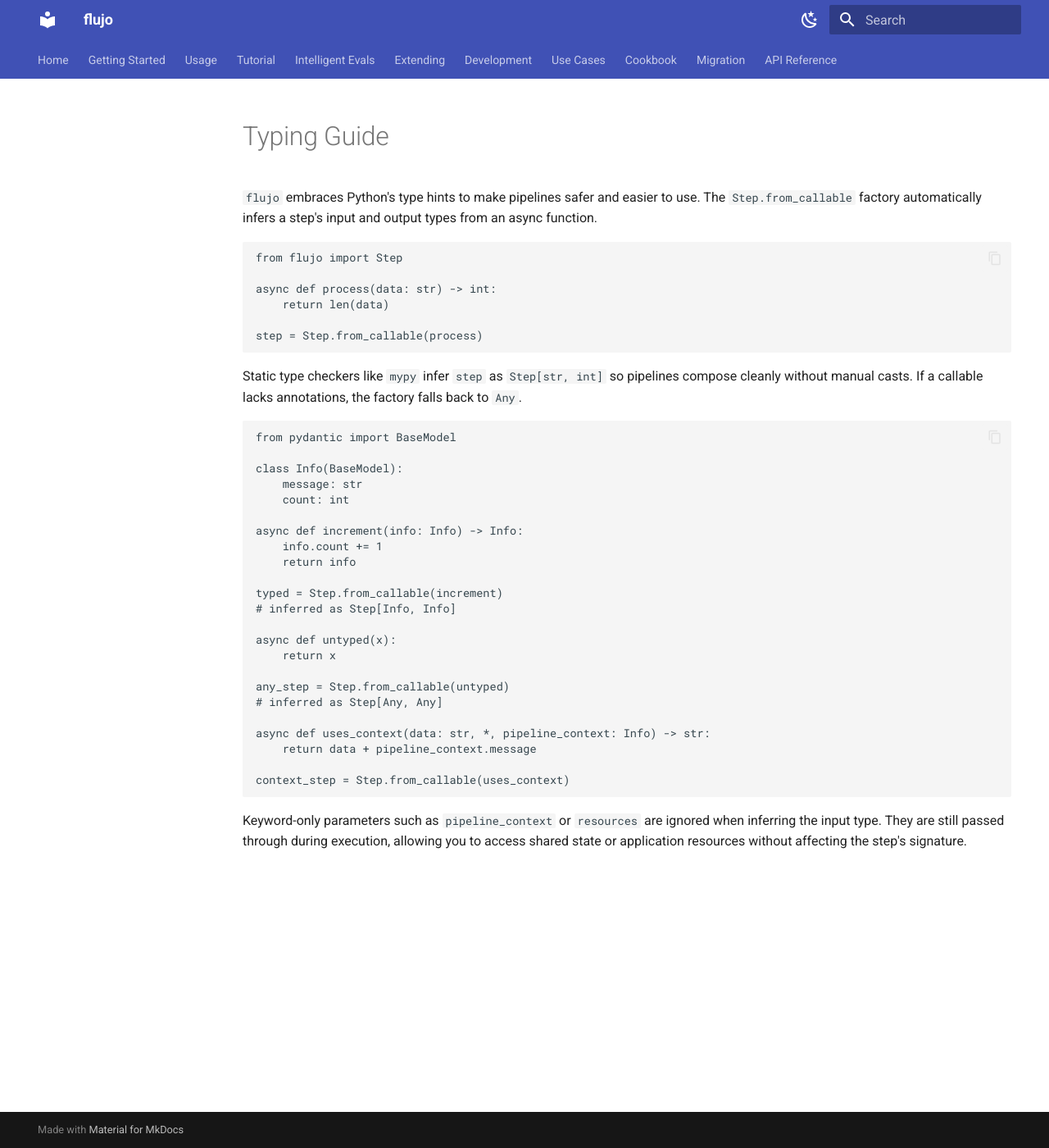
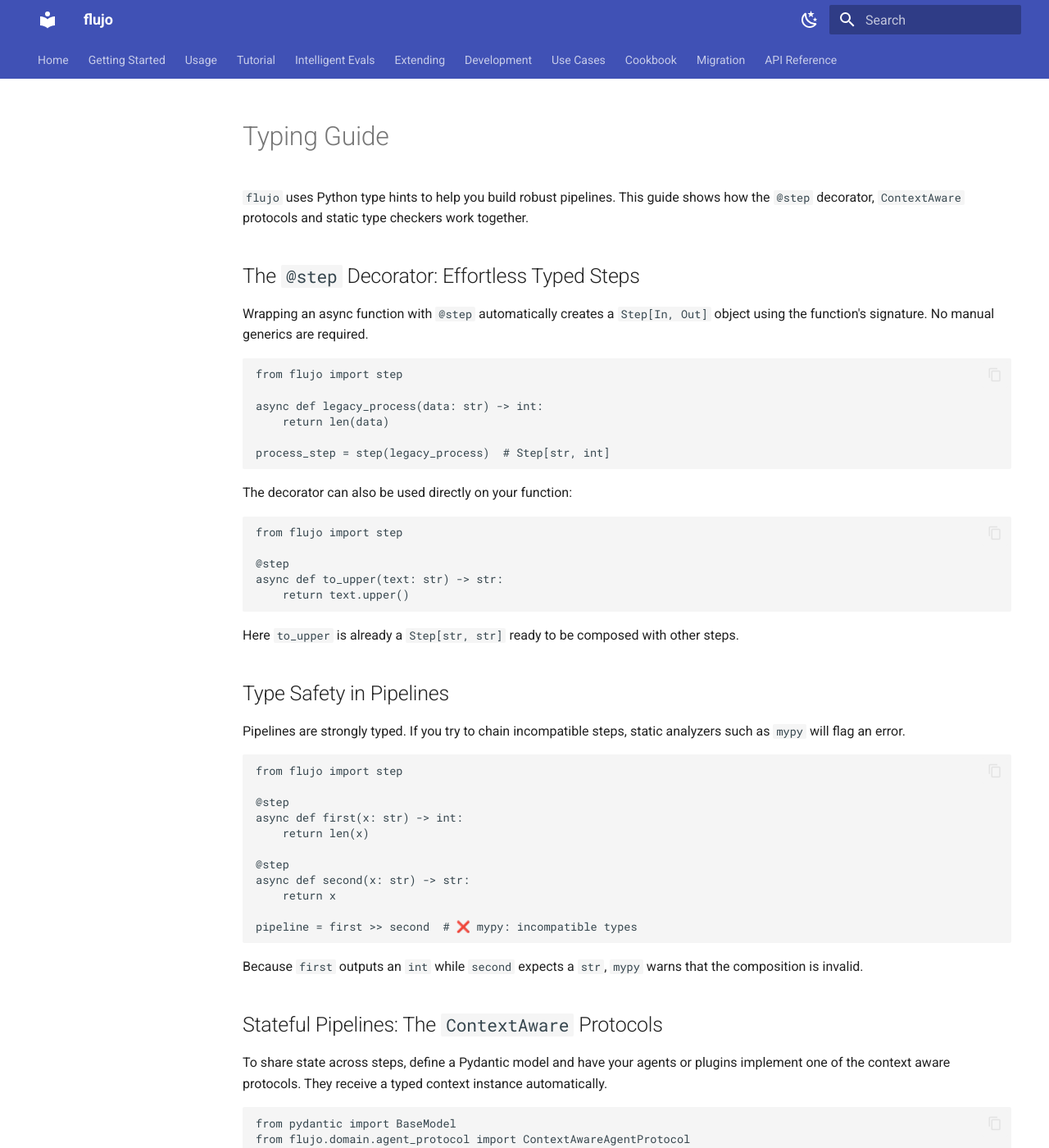
Before and after one commit to aandresalvarez/flujo, an MkDocs documentation site: the page built from docs/typing_guide.md, in a window 1280 px wide and 1400 px high. Shown: the whole window at 82% size. Built offline with MkDocs 1.6.1 and Material for MkDocs 9.7.7, drawn with Linux system fonts in a browser that asks for light colours; some of the changed text lies outside the part shown.

Commit message:
docs: promote decorator patterns

````diff
--- a/docs/typing_guide.md
+++ b/docs/typing_guide.md
@@ -1,49 +1,99 @@
 # Typing Guide
 
-`flujo` embraces Python's type hints to make pipelines safer and easier to use.
-The `Step.from_callable` factory automatically infers a step's input and output
-types from an async function.
+`flujo` uses Python type hints to help you build robust pipelines. This guide shows how the `@step` decorator, `ContextAware` protocols and static type checkers work together.
+
+## The `@step` Decorator: Effortless Typed Steps
+
+Wrapping an async function with `@step` automatically creates a `Step[In, Out]` object using the function's signature. No manual generics are required.
 
 ```python
-from flujo import Step
+from flujo import step
 
-async def process(data: str) -> int:
+async def legacy_process(data: str) -> int:
     return len(data)
 
-step = Step.from_callable(process)
+process_step = step(legacy_process)  # Step[str, int]
 ```
 
-Static type checkers like `mypy` infer `step` as `Step[str, int]` so pipelines
-compose cleanly without manual casts. If a callable lacks annotations, the
-factory falls back to `Any`.
+The decorator can also be used directly on your function:
+
+```python
+from flujo import step
+
+@step
+async def to_upper(text: str) -> str:
+    return text.upper()
+```
+
+Here `to_upper` is already a `Step[str, str]` ready to be composed with other steps.
+
+## Type Safety in Pipelines
+
+Pipelines are strongly typed. If you try to chain incompatible steps, static analyzers such as `mypy` will flag an error.
+
+```python
+from flujo import step
+
+@step
+async def first(x: str) -> int:
+    return len(x)
+
+@step
+async def second(x: str) -> str:
+    return x
+
+pipeline = first >> second  # ❌ mypy: incompatible types
+```
+
+Because `first` outputs an `int` while `second` expects a `str`, `mypy` warns that the composition is invalid.
+
+## Stateful Pipelines: The `ContextAware` Protocols
+
+To share state across steps, define a Pydantic model and have your agents or plugins implement one of the context aware protocols. They receive a typed context instance automatically.
 
 ```python
 from pydantic import BaseModel
+from flujo.domain.agent_protocol import ContextAwareAgentProtocol
+from flujo.domain.plugins import ContextAwarePluginProtocol, PluginOutcome
 
-class Info(BaseModel):
-    message: str
-    count: int
+class MyContext(BaseModel):
+    user_query: str
+    counter: int = 0
 
-async def increment(info: Info) -> Info:
-    info.count += 1
-    return info
+class CountingAgent(ContextAwareAgentProtocol[str, str, MyContext]):
+    async def run(self, data: str, *, pipeline_context: MyContext, **_: object) -> str:
+        pipeline_context.counter += 1
+        return data
 
-typed = Step.from_callable(increment)
-# inferred as Step[Info, Info]
-
-async def untyped(x):
-    return x
-
-any_step = Step.from_callable(untyped)
-# inferred as Step[Any, Any]
-
-async def uses_context(data: str, *, pipeline_context: Info) -> str:
-    return data + pipeline_context.message
-
-context_step = Step.from_callable(uses_context)
+class MyPlugin(ContextAwarePluginProtocol[MyContext]):
+    async def validate(self, data: dict[str, object], *, pipeline_context: MyContext, **_: object) -> PluginOutcome:
+        return PluginOutcome(success=True)
 ```
 
-Keyword-only parameters such as ``pipeline_context`` or ``resources`` are
-ignored when inferring the input type. They are still passed through during
-execution, allowing you to access shared state or application resources without
-affecting the step's signature.
+Every call to `Flujo.run()` creates a fresh context instance. Mutations are visible to all subsequent steps.
+
+## A Complete Example
+
+```python
+from flujo import Flujo, step, PipelineResult
+
+class Ctx(BaseModel):
+    history: list[str] = []
+
+@step
+async def record(text: str, *, pipeline_context: Ctx) -> str:
+    pipeline_context.history.append(text)
+    return text.upper()
+
+@step
+async def cheer(text: str) -> str:
+    return f"{text}!"
+
+pipeline = record >> cheer
+runner = Flujo(pipeline, context_model=Ctx)
+result: PipelineResult[str] = runner.run("hello")
+print(result.final_pipeline_context.history)  # ['hello']
+print(result.step_history[-1].output)        # 'HELLO!'
+```
+
+This pipeline records each input in the context while producing an enthusiastic response.
````
Also changed, not shown: README.md (+16 -22 lines), docs/pipeline_context.md (+3 -62 lines), docs/pipeline_dsl.md (+18 -26 lines), docs/tutorial.md (+37 -9 lines).
